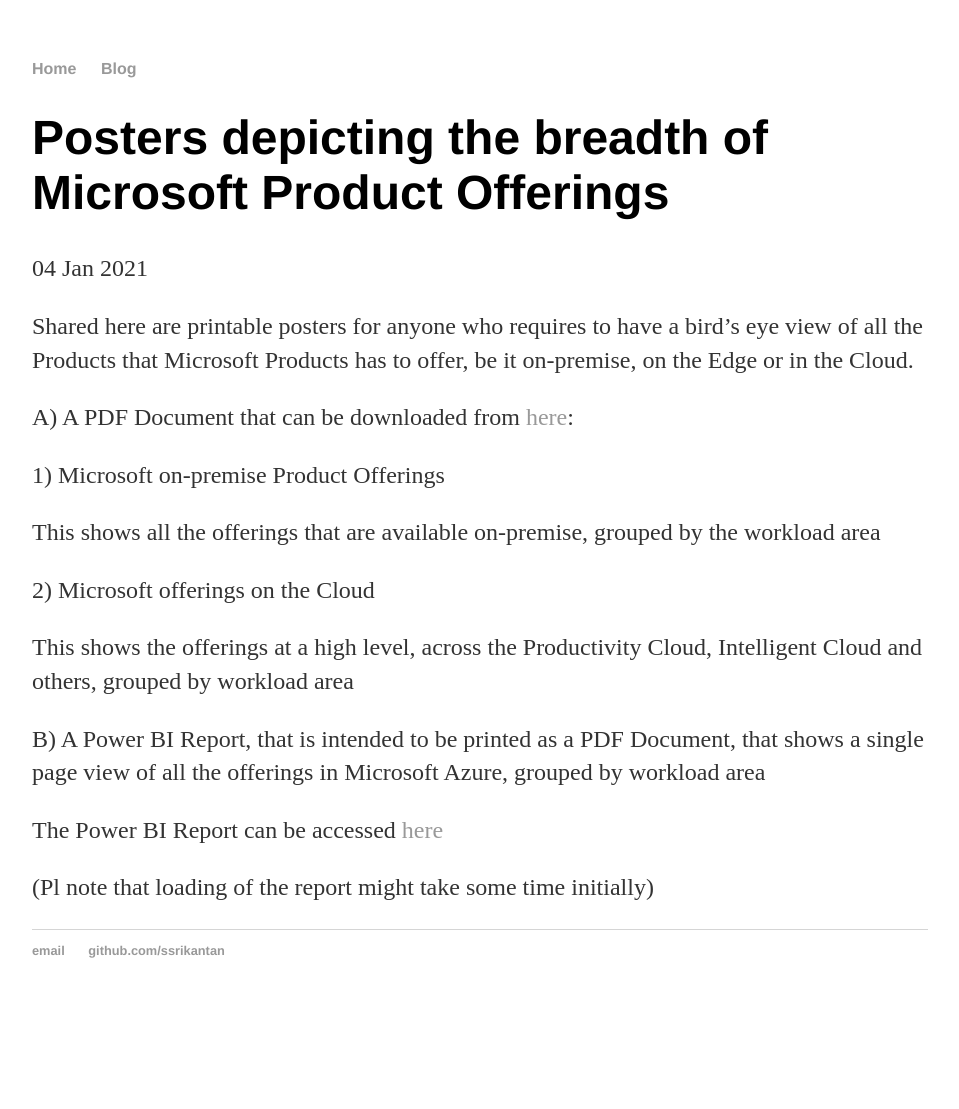
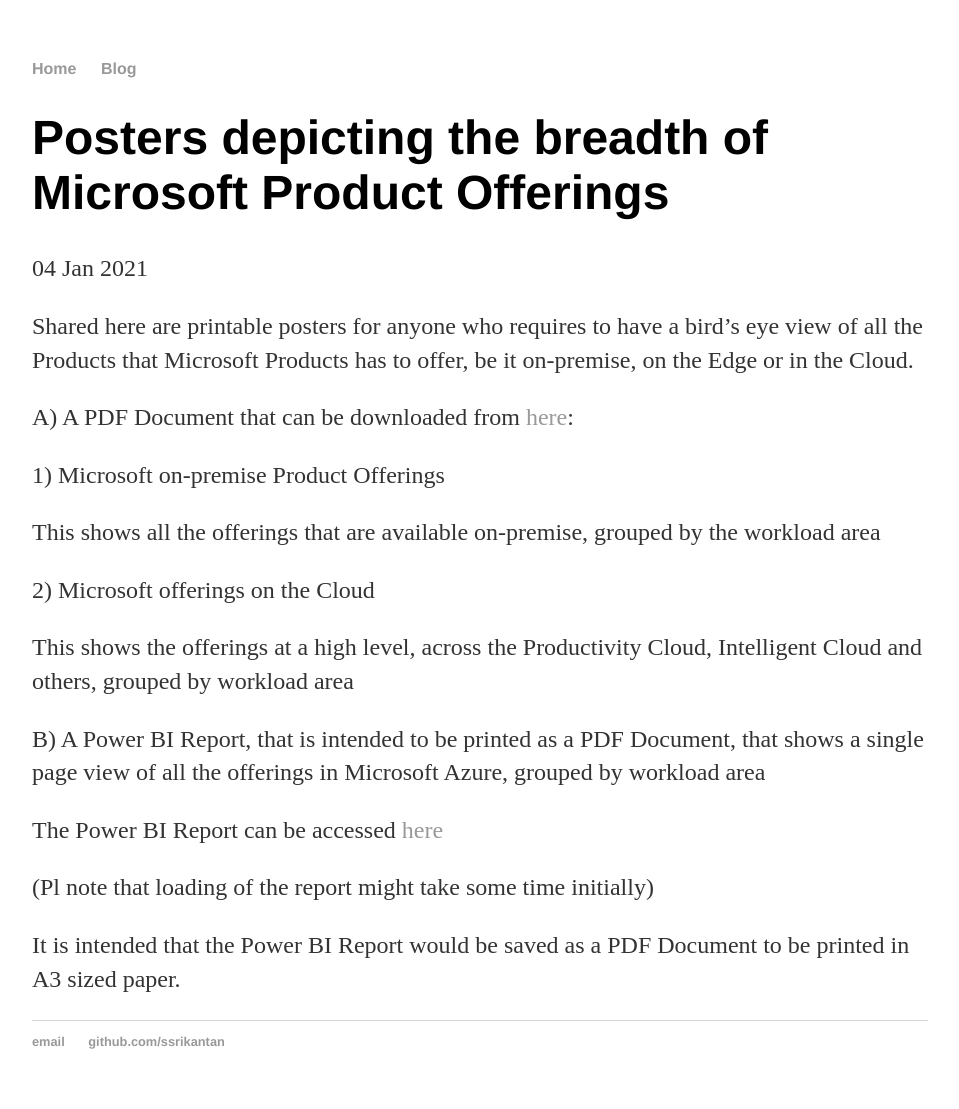
Before and after one commit to ssrikantan/ssrikantan.github.io, a Jekyll site: the page built from _posts/2021-01-04-posters-microsoft-offerings.md, in a window 1280 px wide. Shown: the whole page, without its empty margins (160-1119 px from the left). Built offline with Jekyll 4.4.1, drawn with Linux system fonts in a browser that asks for light colours; before the commit the page ends 1018 px from its top, so only the background shows below that.

Commit message:
minor edits

```diff
--- a/_posts/2021-01-04-posters-microsoft-offerings.md
+++ b/_posts/2021-01-04-posters-microsoft-offerings.md
@@ -21,3 +21,5 @@
 The Power BI Report can be accessed [here](https://msit.powerbi.com/view?r=eyJrIjoiMGRlZmQ1N2UtM2U0Ny00YjQwLTg0NjAtMzgzMTAzNWFhZWQwIiwidCI6IjcyZjk4OGJmLTg2ZjEtNDFhZi05MWFiLTJkN2NkMDExZGI0NyIsImMiOjV9)
 
 (Pl note that loading of the report might take some time initially)
+
+It is intended that the Power BI Report would be saved as a PDF Document to be printed in A3 sized paper.
```
